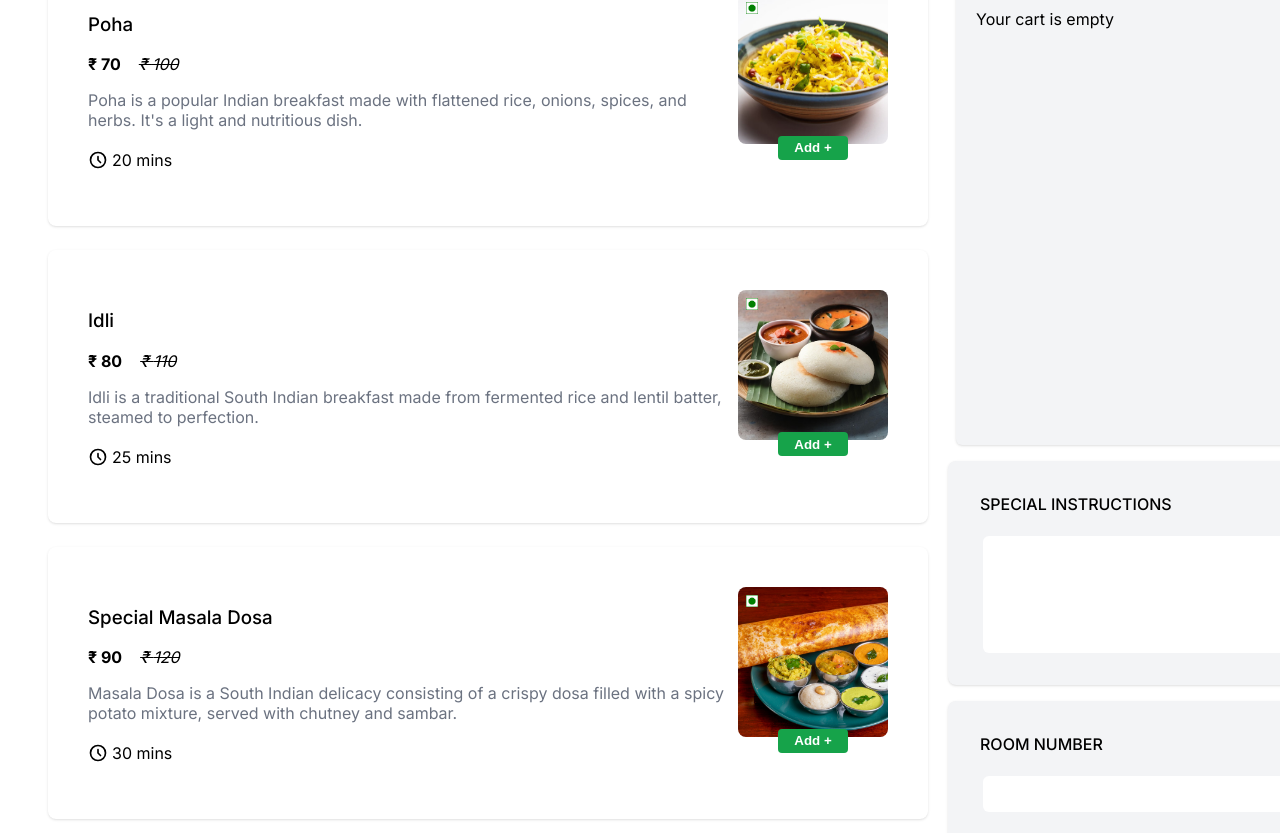
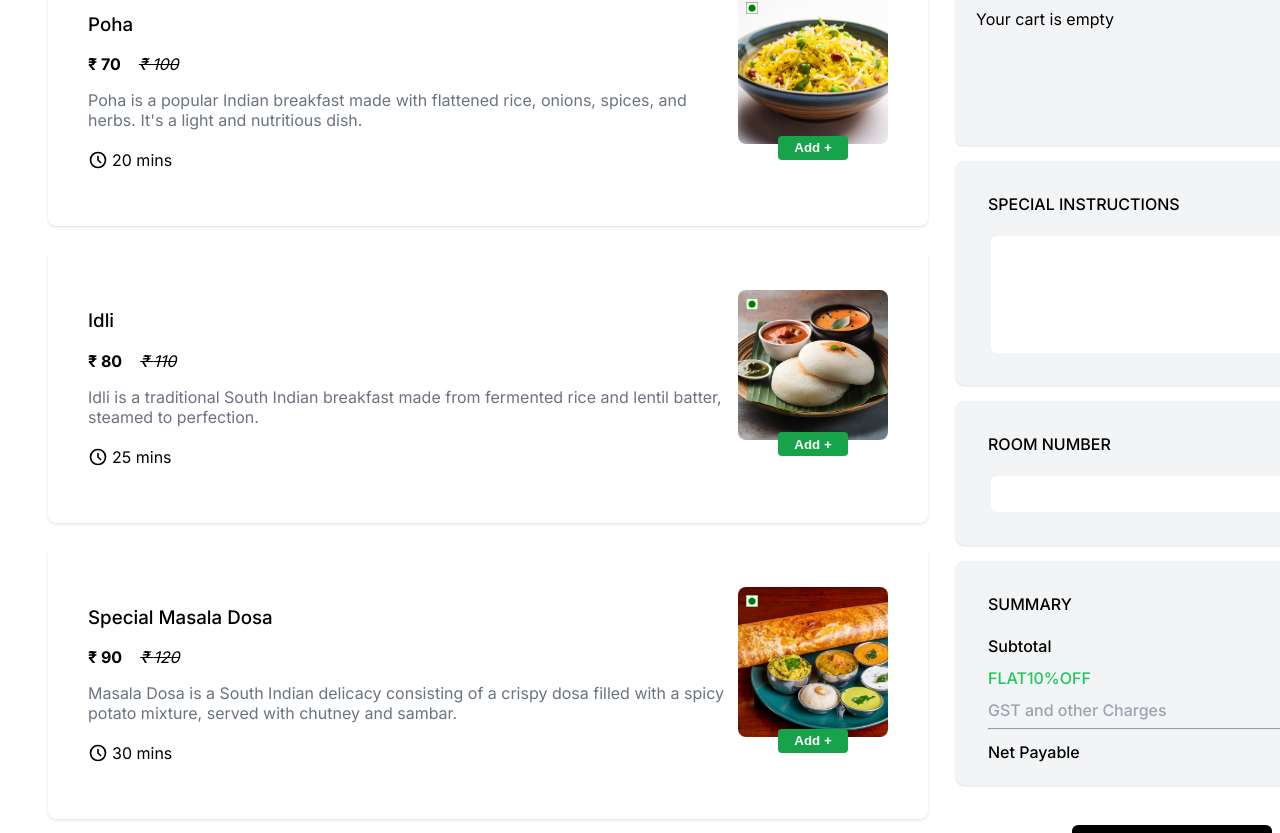
Before and after one commit to avinash-dubey07/Restaurant_OrderPage, a Next.js app: page / in a window 1280 px wide. Shown: the part 927-1760 px from the top of the page. Built offline with nearby package versions, Linux system fonts and the light colour scheme.

Commit message:
Styling Improved

```diff
--- a/src/app/components/Cart.jsx
+++ b/src/app/components/Cart.jsx
@@ -11,7 +11,7 @@ const Cart = () => {
   const removeFromCart = (item) => dispatch(removeFromCartReducer(item));
 
   return (
-    <div className="shadow border bg-gray-100 flex w-[400px] min-h-[500px] rounded-md p-3 ml-7 mt-10 mr-9">
+    <div className="shadow border bg-gray-100 flex w-[400px] min-h-[200px] rounded-md p-3 ml-7 mt-10 mr-9">
       <div className="p-2 justify-center items-center ml-0 mt-0">
         <h3 className="font-semibold text-xl">CART</h3>
         <div>
--- a/src/app/components/Instructions.jsx
+++ b/src/app/components/Instructions.jsx
@@ -10,7 +10,7 @@ const Instructions = () => {
   const setOtherFields = (item) => dispatch(setOtherFieldsReducer(item));
 
   return (
-    <div className=" shadow border bg-gray-100 w-[400px] h-[200px] rounded-lg p-3 ml-5 mt-4 mr-9">
+    <div className=" shadow border bg-gray-100 w-[400px] h-[200px] rounded-lg p-3 ml-7 mt-4 mr-9">
       <div className="ml-5">
         <h4 className="font-medium">SPECIAL INSTRUCTIONS</h4>
       </div>
--- a/src/app/components/Room.jsx
+++ b/src/app/components/Room.jsx
@@ -8,7 +8,7 @@ const RoomNumber = () => {
   const setOtherFields = (item) => dispatch(setOtherFieldsReducer(item));
 
   return (
-    <div className=" shadow border bg-gray-100 w-[400px] h-[120px] rounded-lg p-3 ml-5 mt-4 mr-9">
+    <div className=" shadow border bg-gray-100 w-[400px] h-[120px] rounded-lg p-3 ml-7 mt-4 mr-9">
       <div className="ml-5">
         <h4 className="font-medium">ROOM NUMBER</h4>
       </div>
--- a/src/app/components/Summary.jsx
+++ b/src/app/components/Summary.jsx
@@ -13,7 +13,7 @@ const Summary = () => {
    const netPayable = subTotal + couponDiscountedAmount + gstCharges;
 
   return (
-    <div className=" shadow border bg-gray-100 w-[400px] h-[200px] font-medium rounded-lg p-3 ml-5 mt-4 mr-9">
+    <div className=" shadow border bg-gray-100 w-[400px] h-[200px] font-medium rounded-lg p-3 ml-7 mt-4 mr-9">
       <div className='ml-5'>
       <h4 className="font-medium">SUMMARY</h4>
       </div>
```
